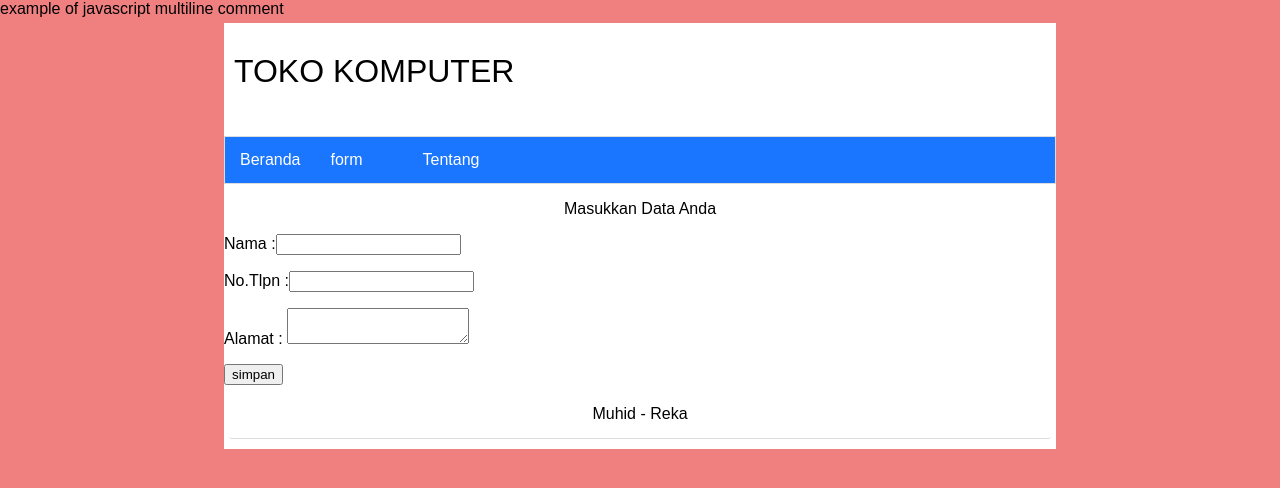
After one commit to syarifahreka/website-tim, a PHP site: page /form.html in a window 1280 px wide. The commit adds this page. Shown: the top 488 px of the page. Run offline with PHP 8.4, Linux system fonts and the light colour scheme.

Commit message:
Add files via upload

```diff
--- /dev/null
+++ b/TIM/form.html
@@ -0,0 +1,46 @@
+<!DOCTYPE html>
+<html>
+<head>
+    <title>Beranda</title>
+    <link rel="stylesheet" type="text/css" href="style.css">
+    <meta name="viewport" content="width=device-width, initial-scale=1.0">
+    <meta http-equiv="X-UA-Compatible" content="ie=edge">
+    <script type = "text/javascript">
+            function fun() {
+
+
+               alert ("Data anda telah tersimpan");
+            }
+            document.write("example of javascript multiline comment");
+      </script>
+</head>
+<body>
+    <div class="container">
+       <header>
+           <div class="logo">
+              TOKO KOMPUTER
+           </div>
+           <p id="demo"></p>
+       </header>
+       <nav>
+            <ul>
+                <li><a href="index.html">Beranda</a></li>
+                <li><a href="form.html">form</li>
+                <li><a href="tentang-saya.html">Tentang</a></li><br><br>
+            </ul>
+        </nav>
+                <p><center>Masukkan Data Anda</center></p>
+                <p>Nama         :<input type="text" size="20" name="nama"></p>
+                <p>No.Tlpn      :<input type="number" name="tlpn"></p>
+                <p>Alamat : <textarea></textarea></p>
+<form>
+         <input type = "button" value = "simpan" onclick = "fun();" />
+      </form>
+
+       <footer>
+            Muhid - Reka
+       </footer>
+    </div>
+
+</body>
+</html>
--- a/TIM/style.css
+++ b/TIM/style.css
@@ -46,6 +46,7 @@ nav li a:hover {
     opacity:0.9;
     background-color: #3385ff;
 }
+
 
 article {
     width: 98.8%;
```
Also changed, not shown: TIM/index.html (+18 -2 lines), TIM/produk.html (added).
